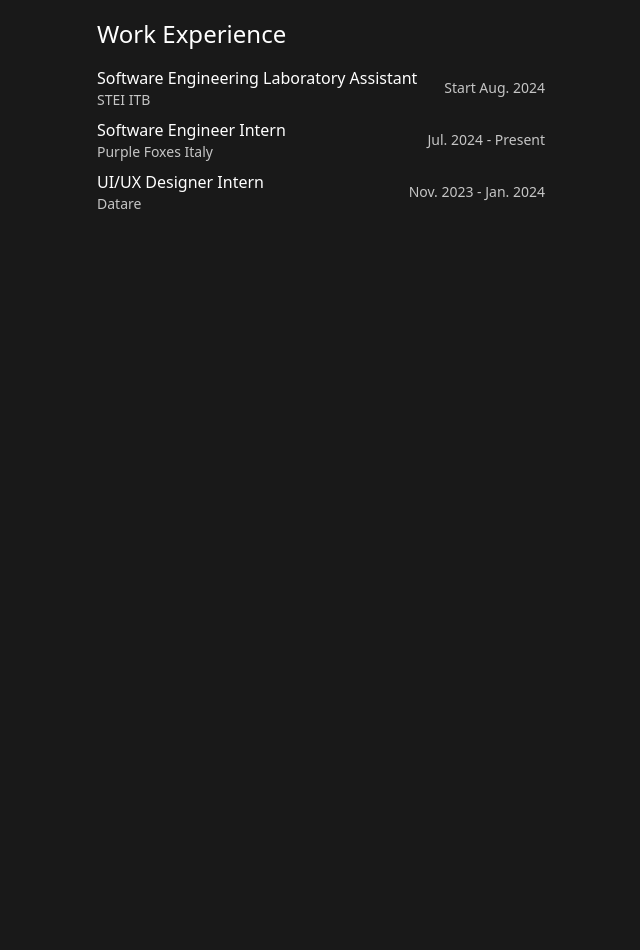
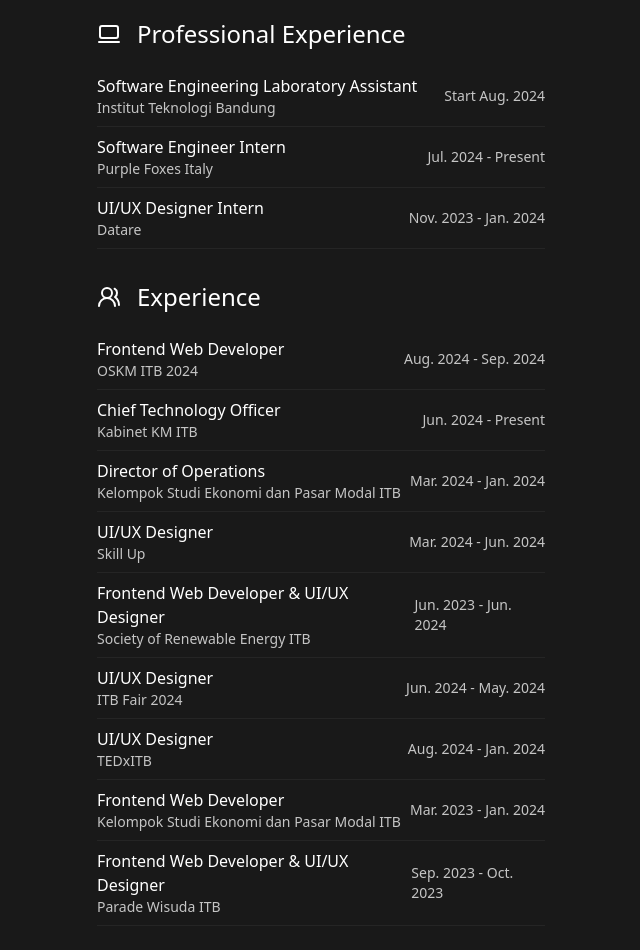
Before and after one commit to AtqiyaHaydar/QyChan, a Next.js app: page / in a window 1280 px wide. Shown: the part 540-1490 px from the top of the page, without its empty margins (319-959 px from the left). Before the commit the page ends 818 px from the top, so only its background shows below. Built offline with nearby package versions, Linux system fonts and the light colour scheme.

Commit message:
feat: add experiences

```diff
--- a/app/page.tsx
+++ b/app/page.tsx
@@ -2,6 +2,7 @@
 import WorkExperience from "@/components/WorkExperience";
 import Hero from "@/components/Hero";
 import { Separator } from "@/components/ui/separator";
+import OrganizationalExperience from "@/components/OrganizationalExperience";
 
 export default function Home() {
   return (
@@ -10,6 +11,7 @@
       <About />
       <Separator />
       <WorkExperience />
+      <OrganizationalExperience />
     </main>
   );
 }
--- a/components/Hero.tsx
+++ b/components/Hero.tsx
@@ -1,8 +1,9 @@
 import React from 'react'
 import Image from 'next/image'
-import Me from '@/public/me.jpg'
+import Me from '@/public/me2.jpg'
 import { Badge } from './ui/badge'
 import Link from 'next/link';
+import { Sparkles } from 'lucide-react';
 
 const Hero = () => {
   return (
@@ -15,8 +16,8 @@
         height={100}
       />
       <div className='space-y-2'>
-        <h1 className='text-3xl'>Atqiya Haydar</h1>
-        <p className='text-xl text-white/75'>Software Engineer & Product Designer (UI/UX)</p>
+        <h1 className='text-3xl flex items-center gap-x-4'>Atqiya Haydar <Sparkles /></h1>
+        <p className='text-xl text-white/75'>Software Engineer & UI/UX Designer</p>
       </div>
       <div className='space-x-2'>
         <Link href='https://github.com/AtqiyaHaydar' target='_blank'>
--- /dev/null
+++ b/components/OrganizationalExperience.tsx
@@ -0,0 +1,82 @@
+import React from 'react'
+import { UsersRound } from 'lucide-react';
+
+const experience = [
+  {
+    id: 1,
+    name: "Frontend Web Developer",
+    company: "OSKM ITB 2024",
+    time: "Aug. 2024 - Sep. 2024"
+  },
+  {
+    id: 2,
+    name: "Chief Technology Officer",
+    company: "Kabinet KM ITB",
+    time: "Jun. 2024 - Present",
+  },
+  {
+    id: 3,
+    name: "Director of Operations",
+    company: "Kelompok Studi Ekonomi dan Pasar Modal ITB",
+    time: "Mar. 2024 - Jan. 2024"
+  },
+  {
+    id: 4,
+    name: "UI/UX Designer",
+    company: "Skill Up",
+    time: "Mar. 2024 - Jun. 2024"
+  },
+  {
+    id: 5,
+    name: "Frontend Web Developer & UI/UX Designer",
+    company: "Society of Renewable Energy ITB",
+    time: "Jun. 2023 - Jun. 2024"
+  },
+  {
+    id: 6,
+    name: "UI/UX Designer",
+    company: "ITB Fair 2024",
+    time: "Jun. 2024 - May. 2024"
+  },
+  {
+    id: 7,
+    name: "UI/UX Designer",
+    company: "TEDxITB",
+    time: "Aug. 2024 - Jan. 2024"
+  },
+  {
+    id: 8,
+    name: "Frontend Web Developer",
+    company: "Kelompok Studi Ekonomi dan Pasar Modal ITB",
+    time: "Mar. 2023 - Jan. 2024"
+  },
+  {
+    id: 9,
+    name: "Frontend Web Developer & UI/UX Designer",
+    company: "Parade Wisuda ITB",
+    time: "Sep. 2023 - Oct. 2023"
+  },
+]
+
+const OrganizationalExperience = () => {
+  return (
+    <div className='space-y-4'>
+      <h3 className='text-2xl flex items-center gap-x-4'><UsersRound /> Experience</h3>
+      <ul>
+        {experience.map(item => (
+          <li key={item.id} className='flex justify-between items-center border-b border-white/5 py-2'>
+            <div>
+              <p>{item.name}</p>
+              <p className='text-white/75 text-sm'>{item.company}</p>
+            </div>
+            <p className='text-white/75 text-sm'>
+              {item.time}
+            </p>
+          </li>
+        ))}
+      </ul>
+    </div>
+  )
+}
+
+export default OrganizationalExperience
--- a/components/WorkExperience.tsx
+++ b/components/WorkExperience.tsx
@@ -1,10 +1,11 @@
 import React from 'react'
+import { LaptopMinimal } from 'lucide-react';
 
 const experience = [
   {
     id: 1,
     name: "Software Engineering Laboratory Assistant",
-    company: "STEI ITB",
+    company: "Institut Teknologi Bandung",
     time: "Start Aug. 2024"
   },
   {
@@ -24,10 +25,10 @@
 const WorkExperience = () => {
   return (
     <div className='space-y-4'>
-      <h3 className='text-2xl'>Work Experience</h3>
-      <ul className='space-y-2'>
+      <h3 className='text-2xl flex items-center gap-x-4'><LaptopMinimal /> Professional Experience</h3>
+      <ul>
         {experience.map(item => (
-          <li key={item.id} className='flex justify-between items-center'>
+          <li key={item.id} className='flex justify-between items-center border-b border-white/5 py-2'>
             <div>
               <p>{item.name}</p>
               <p className='text-white/75 text-sm'>{item.company}</p>
--- a/components/ui/separator.tsx
+++ b/components/ui/separator.tsx
@@ -19,7 +19,7 @@
       orientation={orientation}
       className={cn(
         "shrink-0 bg-border/25",
-        orientation === "horizontal" ? "h-[1px] w-full" : "h-full w-[1px]",
+        orientation === "horizontal" ? "h-[1px] w-[25%]" : "h-full w-[1px]",
         className
       )}
       {...props}
```
Also changed, not shown: public/me2.jpg (added).
